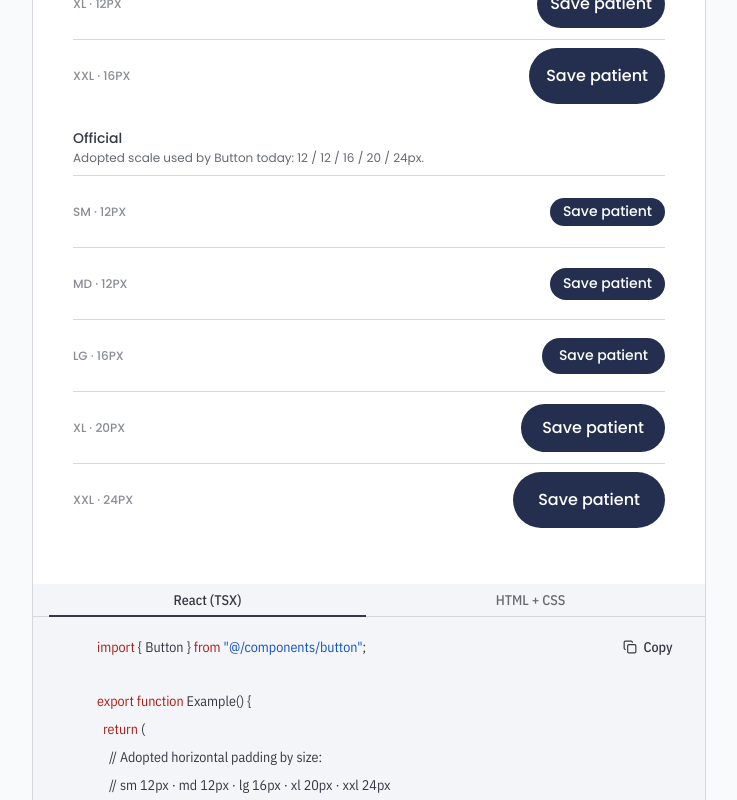
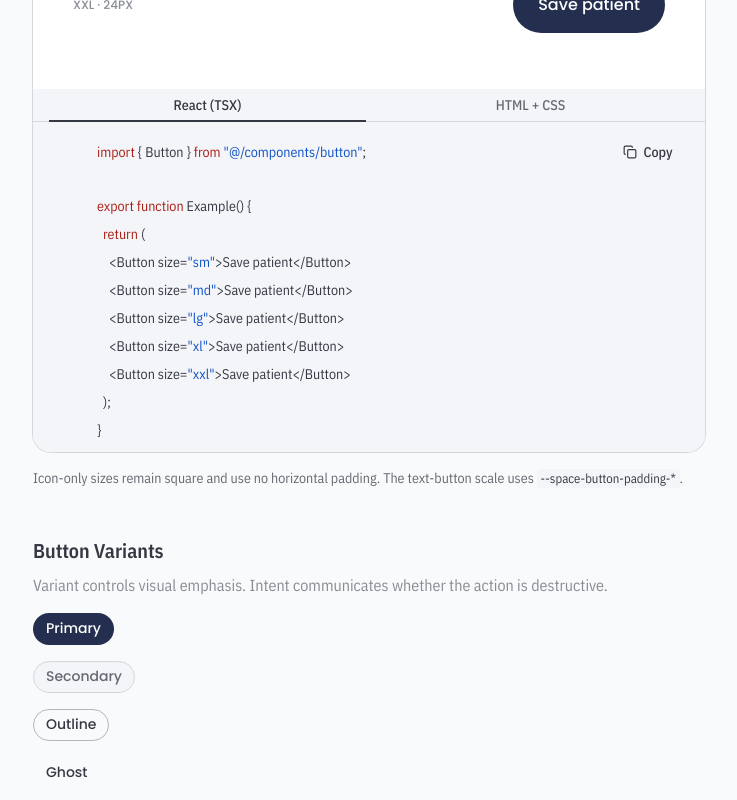
Before and after one commit to albertdesign-byte/nuclear-design-system, a Next.js app: page /docs/components/button in a window 1280 px wide. Shown: the part 2200-3000 px from the top of the page, without its empty margins (451-1188 px from the left). Built offline with nearby package versions, Linux system fonts and the light colour scheme.

Commit message:
Update button documentation

```diff
--- a/src/components/docs/components/button/button-code-snippets.ts
+++ b/src/components/docs/components/button/button-code-snippets.ts
@@ -341,9 +341,7 @@ export const buttonGroupSnippet = exampleSnippet(
 );
 
 export const buttonPaddingReviewSnippet = exampleSnippet(
-  `// Adopted horizontal padding by size:
-// sm 12px · md 12px · lg 16px · xl 20px · xxl 24px
-<Button size="sm">Save patient</Button>
+  `<Button size="sm">Save patient</Button>
 <Button size="md">Save patient</Button>
 <Button size="lg">Save patient</Button>
 <Button size="xl">Save patient</Button>
--- a/src/components/docs/components/button/button-docs-page.tsx
+++ b/src/components/docs/components/button/button-docs-page.tsx
@@ -103,15 +103,15 @@ export function ButtonDocsPage() {
 
           <DocsSection
             id="padding-review"
-            title="Horizontal Padding Review"
-            description="Previous vs official horizontal padding after the fully rounded silhouette. Previous values felt compressed; the official scale is what Button uses now."
+            title="Horizontal Padding"
+            description="Text buttons use 12, 12, 16, 20, and 24px of horizontal padding from sm through xxl."
           >
             <DocsPreview code={buttonPaddingReviewSnippet}>
               <ButtonPaddingComparisonPreview />
             </DocsPreview>
             <p className="mt-[var(--space-stack-md)] text-[length:var(--text-body-small-size)] leading-[var(--text-body-small-line-height)] text-[var(--color-text-secondary)]">
               Icon-only sizes remain square and use no horizontal padding. The
-              text-button scale now uses 12, 12, 16, 20, and 24px from{" "}
+              text-button scale uses{" "}
               <DocsInlineCode>--space-button-padding-*</DocsInlineCode>.
             </p>
           </DocsSection>
--- a/src/components/docs/components/button/button-preview-blocks.tsx
+++ b/src/components/docs/components/button/button-preview-blocks.tsx
@@ -23,89 +23,23 @@ import {
 
 const textSizes: Array<{
   size: Exclude<ButtonSize, `icon-${string}`>;
-  current: string;
-  currentClassName: string;
-  proposed: string;
+  padding: string;
 }> = [
-  {
-    size: "sm",
-    current: "8px",
-    currentClassName: "!px-[var(--space-inline-sm)]",
-    proposed: "12px",
-  },
-  {
-    size: "md",
-    current: "8px",
-    currentClassName: "!px-[var(--space-inline-sm)]",
-    proposed: "12px",
-  },
-  {
-    size: "lg",
-    current: "12px",
-    currentClassName: "!px-[var(--space-inline-md)]",
-    proposed: "16px",
-  },
-  {
-    size: "xl",
-    current: "12px",
-    currentClassName: "!px-[var(--space-inline-md)]",
-    proposed: "20px",
-  },
-  {
-    size: "xxl",
-    current: "16px",
-    currentClassName: "!px-[var(--space-inline-lg)]",
-    proposed: "24px",
-  },
+  { size: "sm", padding: "12px" },
+  { size: "md", padding: "12px" },
+  { size: "lg", padding: "16px" },
+  { size: "xl", padding: "20px" },
+  { size: "xxl", padding: "24px" },
 ];
 
 export function ButtonPaddingComparisonPreview() {
   return (
-    <div className="flex w-full flex-col gap-[var(--space-stack-lg)]">
-      <PaddingColumn
-        title="Previous"
-        description="Compressed padding used before the fully rounded silhouette: 8 / 8 / 12 / 12 / 16px."
-      >
-        {textSizes.map(({ size, current, currentClassName }) => (
-          <PaddingRow key={size} label={`${size} · ${current}`}>
-            <Button size={size} className={currentClassName}>
-              Save patient
-            </Button>
-          </PaddingRow>
-        ))}
-      </PaddingColumn>
-      <PaddingColumn
-        title="Official"
-        description="Adopted scale used by Button today: 12 / 12 / 16 / 20 / 24px."
-      >
-        {textSizes.map(({ size, proposed }) => (
-          <PaddingRow key={size} label={`${size} · ${proposed}`}>
-            <Button size={size}>Save patient</Button>
-          </PaddingRow>
-        ))}
-      </PaddingColumn>
-    </div>
-  );
-}
-
-function PaddingColumn({
-  title,
-  description,
-  children,
-}: {
-  title: string;
-  description: string;
-  children: ReactNode;
-}) {
-  return (
-    <div className="flex flex-col gap-[var(--space-stack-sm)]">
-      <div>
-        <h4 className="font-medium text-[var(--color-text-primary)]">{title}</h4>
-        <p className="text-[length:var(--text-caption-size)] text-[var(--color-text-secondary)]">
-          {description}
-        </p>
-      </div>
-      {children}
+    <div className="flex w-full flex-col gap-[var(--space-stack-sm)]">
+      {textSizes.map(({ size, padding }) => (
+        <PaddingRow key={size} label={`${size} · ${padding}`}>
+          <Button size={size}>Save patient</Button>
+        </PaddingRow>
+      ))}
     </div>
   );
 }
--- a/src/components/docs/config/navigation.ts
+++ b/src/components/docs/config/navigation.ts
@@ -91,7 +91,7 @@ export const docsComponents = docsComponentCategories.flatMap(
 export const buttonTocItems = [
   { id: "installation", label: "Installation" },
   { id: "usage", label: "Usage" },
-  { id: "padding-review", label: "Padding Review" },
+  { id: "padding-review", label: "Horizontal Padding" },
   { id: "variants", label: "Variants" },
   { id: "danger", label: "Danger Button" },
   { id: "icons", label: "Button with Icon" },
```
